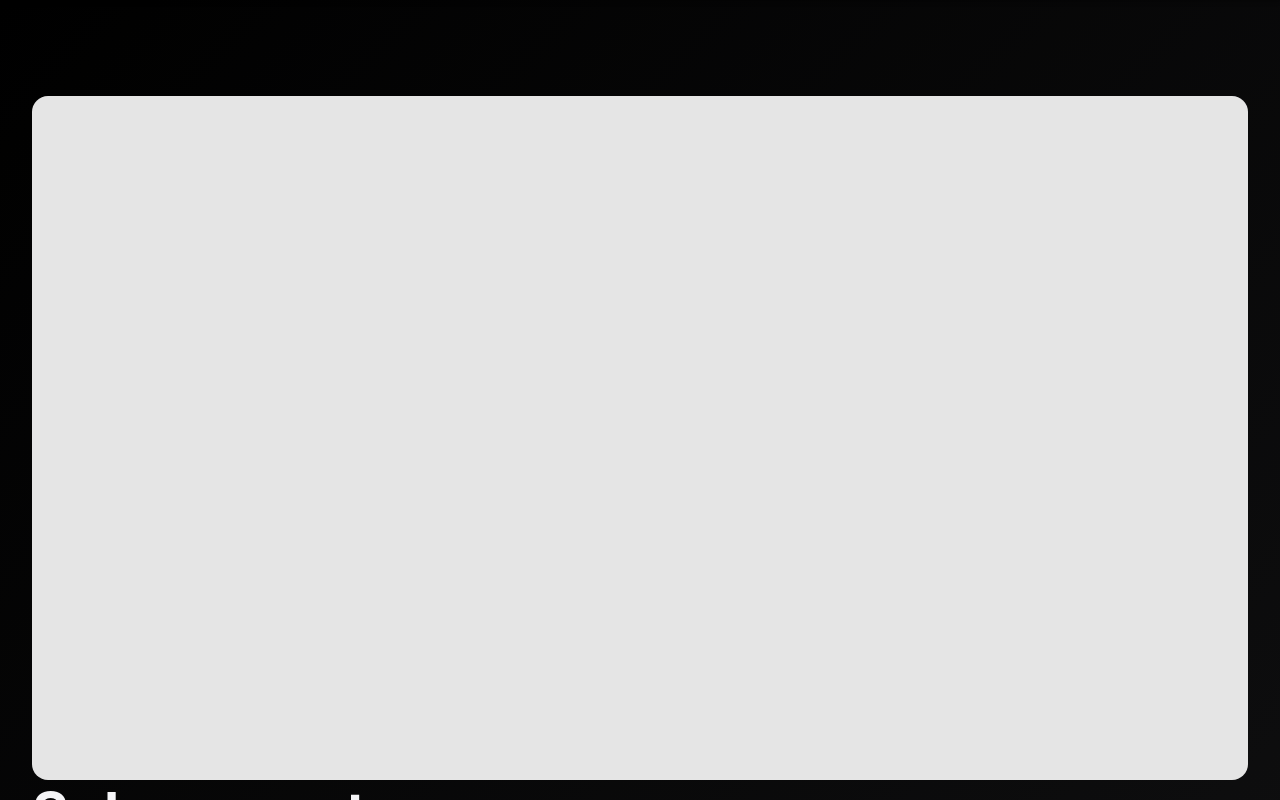
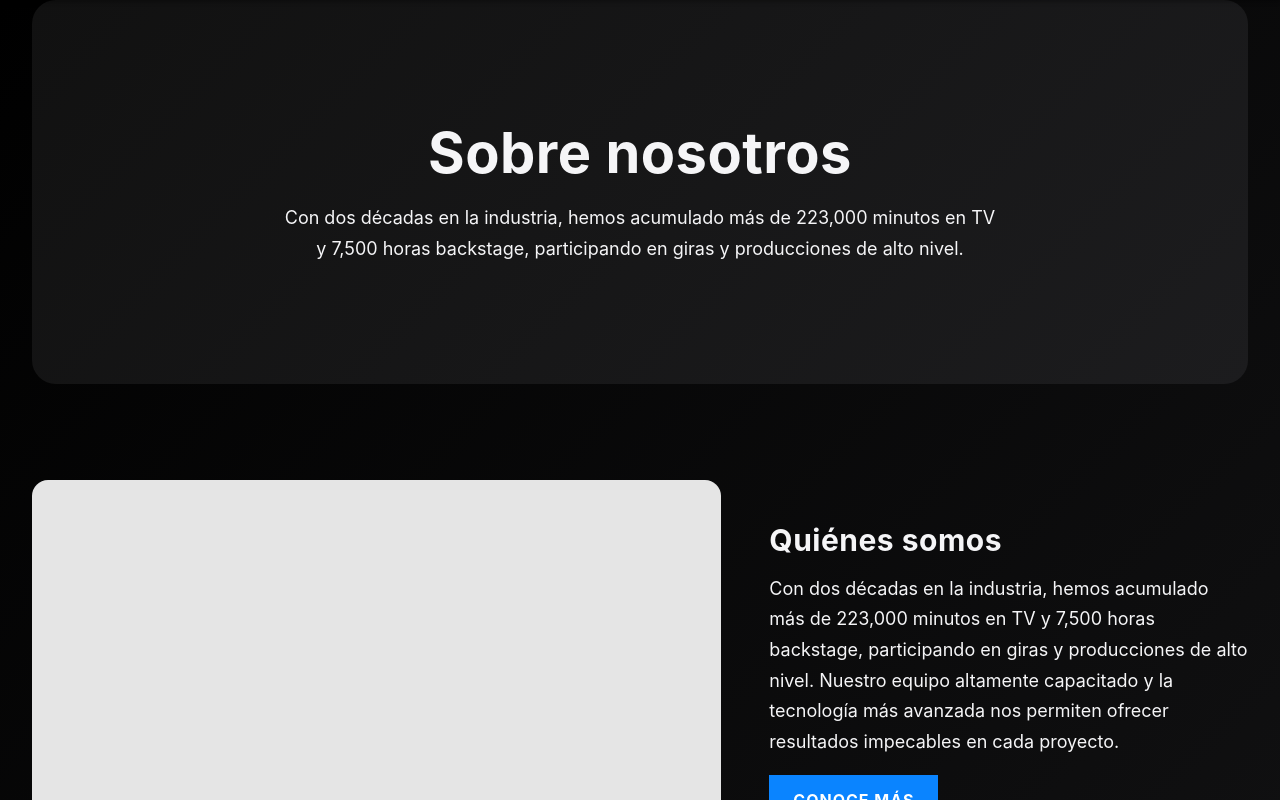
Before and after one commit to Jamon1405/Reto90Dias, a Next.js app: page /about in a window 1280 px wide. Shown: the top 800 px of the page. Built offline with nearby package versions, Linux system fonts and the light colour scheme.

Commit message:
refactor: streamline about hero and typography

```diff
--- a/src/app/(site)/about/page.js
+++ b/src/app/(site)/about/page.js
@@ -5,10 +5,7 @@ export default function Page() {
   return (
     <section className="about">
       {/* HERO */}
-      <header className="section">
-        <div className="img-ph" role="img" aria-label="IMG-HERO 16:9 mínimo 1600×900">
-          {/* [IMG-HERO 16:9 mínimo 1600×900] */}
-        </div>
+      <header className="hero">
         <h1 className="h1">Sobre nosotros</h1>
         <p className="p">
           Con dos décadas en la industria, hemos acumulado más de 223,000 minutos en TV y 7,500 horas backstage, participando en giras y producciones de alto nivel.
--- a/src/app/en/about/page.js
+++ b/src/app/en/about/page.js
@@ -5,10 +5,7 @@ export default function Page() {
   return (
     <section className="about">
       {/* HERO */}
-      <header className="section">
-        <div className="img-ph" role="img" aria-label="IMG-HERO 16:9 minimum 1600×900">
-          {/* [IMG-HERO 16:9 minimum 1600×900] */}
-        </div>
+      <header className="hero">
         <h1 className="h1">About us</h1>
         <p className="p">
           With two decades in the industry, we have amassed over 223,000 minutes on TV and 7,500 backstage hours in high-level productions.
--- a/src/styles/about.css
+++ b/src/styles/about.css
@@ -1,12 +1,15 @@
-.about{max-width:1280px;margin:0 auto;padding:0 32px}
+.about{max-width:1280px;margin:0 auto;padding:0 32px;font-family:Inter,"Helvetica Neue",Arial,system-ui,sans-serif}
 .section{padding:96px 0}
-.grid{display:grid;grid-template-columns:1fr;gap:32px;align-items:center}
-@media(min-width:960px){.grid{grid-template-columns:repeat(12,1fr)}.img{grid-column:span 7}.txt{grid-column:span 5}.swap .img{order:2}}
-.h1{font-size:clamp(40px,6vw,56px);line-height:1.2;margin:0 0 8px}
-.h3{font-size:clamp(24px,3vw,30px);line-height:1.25;margin:0 0 8px}
-.about h1,.about h2,.about h3{font-family:Inter,"Helvetica Neue",Arial,system-ui,sans-serif;line-height:1.2}
-.p{margin-top:12px;font-size:18px;line-height:1.7}
+.grid{display:grid;grid-template-columns:1fr;gap:48px;align-items:center}
+@media(min-width:960px){.grid{grid-template-columns:repeat(12,1fr);gap:48px}.img{grid-column:span 7}.txt{grid-column:span 5}.swap .img{order:2}}
+.h1{font-size:clamp(40px,6vw,56px);line-height:1.2;margin:0 0 16px;font-weight:700}
+.h3{font-size:clamp(24px,3vw,30px);line-height:1.25;margin:0 0 16px;font-weight:700}
+.about h1,.about h2,.about h3{font-family:inherit;line-height:1.2}
+.p{margin-top:12px;font-size:18px;line-height:1.7;max-width:720px}
 .img-ph{aspect-ratio:16/9;background:#e5e5e5;border-radius:16px;display:flex;align-items:center;justify-content:center;color:#666}
 .button{display:inline-block;padding:.75rem 1.5rem;background:var(--accent);color:#fff;text-transform:uppercase;font-weight:700;letter-spacing:1px;text-decoration:none}
 .button:hover{opacity:.9}
 .center{text-align:center;margin:0 auto}
+
+.hero{padding:120px 0;text-align:center;background:linear-gradient(135deg,#111,#1c1c1e);border-radius:24px}
+.hero .p{max-width:720px;margin:0 auto}
```
